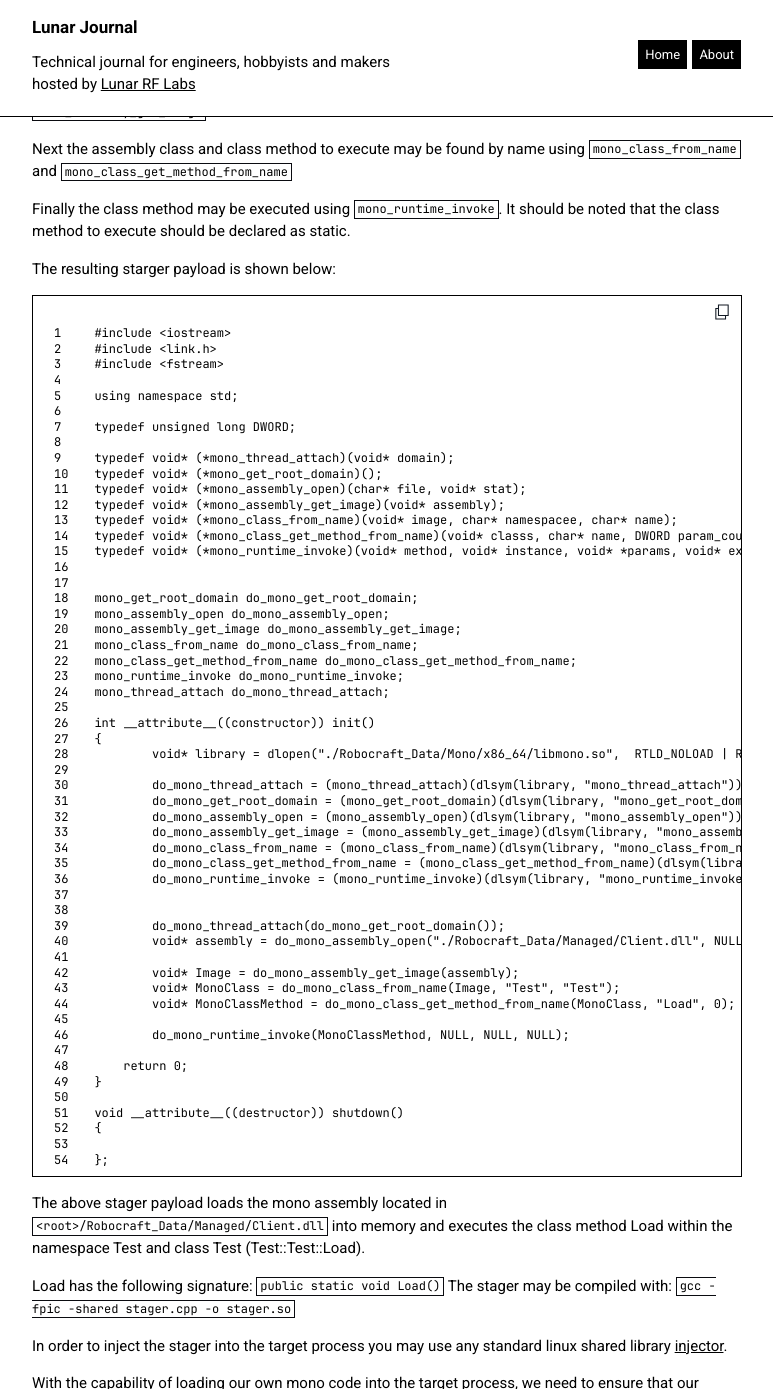
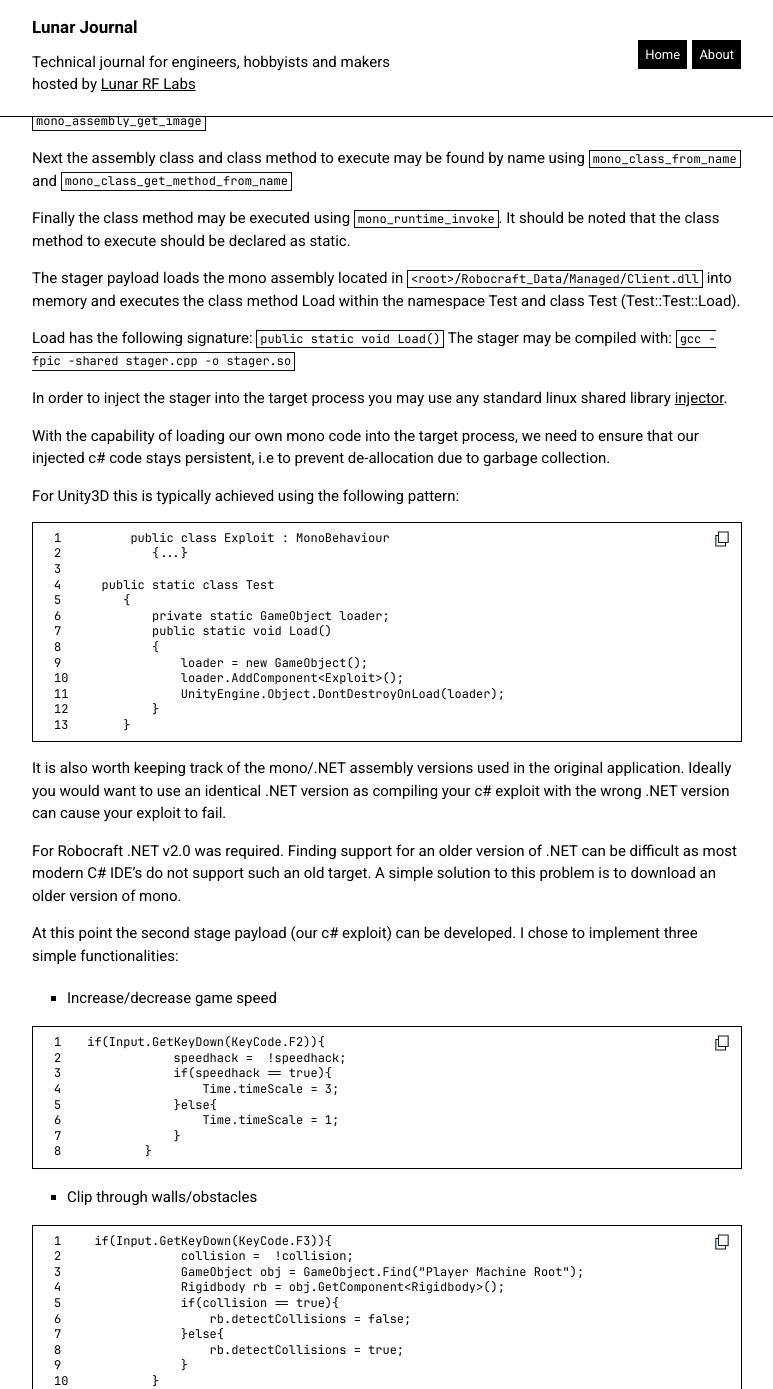
Before and after one commit to microstub/microstub.github.io, a Jekyll site: the page built from _posts/2020-12-11-mono-dot-net-injection.md, in a window 1280 px wide and 1400 px high, scrolled down 3373 px, cut to the strip 0-1389 px from the top of the window. Shown: the whole strip, without its empty margins (253-1026 px from the left). Built offline with Jekyll 4.4.1, drawn with Linux system fonts in a browser that asks for light colours; some of the changed text lies outside the part shown.

Commit message:
Update 2020-12-11-mono-dot-net-injection.md

````diff
--- a/_posts/2020-12-11-mono-dot-net-injection.md
+++ b/_posts/2020-12-11-mono-dot-net-injection.md
@@ -116,8 +116,10 @@ typedef void* (*mono_get_root_domain)();
 typedef void* (*mono_assembly_open)(char* file, void* stat);
 typedef void* (*mono_assembly_get_image)(void* assembly);
 typedef void* (*mono_class_from_name)(void* image, char* namespacee, char* name);
-typedef void* (*mono_class_get_method_from_name)(void* classs, char* name, DWORD param_count);
-typedef void* (*mono_runtime_invoke)(void* method, void* instance, void* *params, void* exc);
+typedef void* (*mono_class_get_method_from_name)(void* classs, char* name,
+                                                DWORD param_count);
+typedef void* (*mono_runtime_invoke)(void* method, void* instance, void* *params,
+                                     void* exc);
 ```
 
 In order to perform code injection, firstly a handle to the root application
@@ -131,66 +133,7 @@ Next the assembly class and class method to execute may be found by name using
 Finally the class method may be executed using `mono_runtime_invoke`. It should
 be noted that the class method to execute should be declared as static.
 
-The resulting starger payload is shown below:
-
-```c
-#include <iostream>
-#include <link.h>
-#include <fstream>
-
-using namespace std;
-
-typedef unsigned long DWORD;
-
-typedef void* (*mono_thread_attach)(void* domain);
-typedef void* (*mono_get_root_domain)();
-typedef void* (*mono_assembly_open)(char* file, void* stat);
-typedef void* (*mono_assembly_get_image)(void* assembly);
-typedef void* (*mono_class_from_name)(void* image, char* namespacee, char* name);
-typedef void* (*mono_class_get_method_from_name)(void* classs, char* name, DWORD param_count);
-typedef void* (*mono_runtime_invoke)(void* method, void* instance, void* *params, void* exc);
-
-
-mono_get_root_domain do_mono_get_root_domain;
-mono_assembly_open do_mono_assembly_open;
-mono_assembly_get_image do_mono_assembly_get_image;
-mono_class_from_name do_mono_class_from_name;
-mono_class_get_method_from_name do_mono_class_get_method_from_name;
-mono_runtime_invoke do_mono_runtime_invoke;
-mono_thread_attach do_mono_thread_attach;
-
-int __attribute__((constructor)) init()
-{
-        void* library = dlopen("./Robocraft_Data/Mono/x86_64/libmono.so",  RTLD_NOLOAD | RTLD_NOW);
-
-        do_mono_thread_attach = (mono_thread_attach)(dlsym(library, "mono_thread_attach"));
-        do_mono_get_root_domain = (mono_get_root_domain)(dlsym(library, "mono_get_root_domain"));
-        do_mono_assembly_open = (mono_assembly_open)(dlsym(library, "mono_assembly_open"));
-        do_mono_assembly_get_image = (mono_assembly_get_image)(dlsym(library, "mono_assembly_get_image"));
-        do_mono_class_from_name = (mono_class_from_name)(dlsym(library, "mono_class_from_name"));
-        do_mono_class_get_method_from_name = (mono_class_get_method_from_name)(dlsym(library, "mono_class_get_method_from_name"));
-        do_mono_runtime_invoke = (mono_runtime_invoke)(dlsym(library, "mono_runtime_invoke"));
-
-
-        do_mono_thread_attach(do_mono_get_root_domain());
-        void* assembly = do_mono_assembly_open("./Robocraft_Data/Managed/Client.dll", NULL);
-
-        void* Image = do_mono_assembly_get_image(assembly);
-        void* MonoClass = do_mono_class_from_name(Image, "Test", "Test");
-        void* MonoClassMethod = do_mono_class_get_method_from_name(MonoClass, "Load", 0);
-
-        do_mono_runtime_invoke(MonoClassMethod, NULL, NULL, NULL);
-
-    return 0;
-}
-
-void __attribute__((destructor)) shutdown()
-{
-
-};
-```
-
-The above stager payload loads the mono assembly located in
+The stager payload loads the mono assembly located in
 `<root>/Robocraft_Data/Managed/Client.dll` into memory and executes the class
 method Load within the namespace Test and class Test (Test::Test::Load).
 
````
